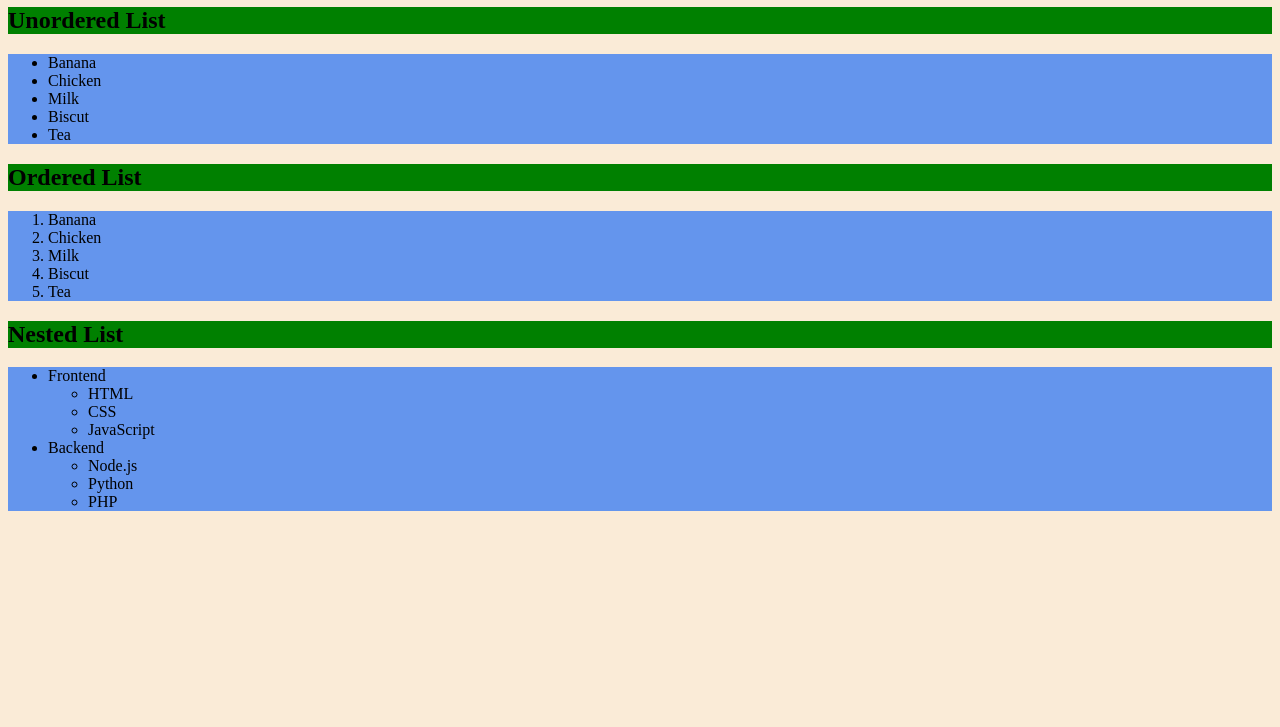
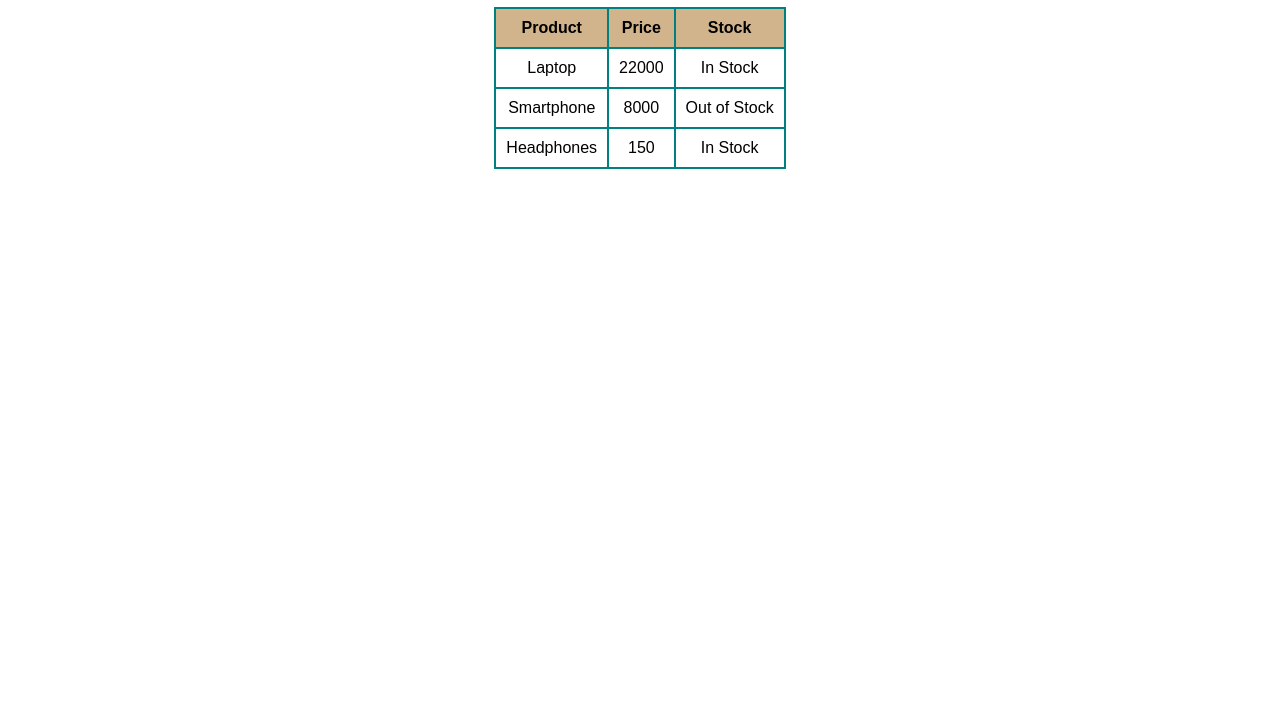
Before and after one commit to lubab-ahamed/List-, a plain HTML site: page index.html in a window 1280 px wide. Shown: the part 73-800 px from the top of the page. Drawn offline with Linux system fonts and the light colour scheme.

Commit message:
first commit

```diff
--- a/index.html
+++ b/index.html
@@ -3,60 +3,52 @@
 <head>
     <meta charset="UTF-8">
     <meta name="viewport" content="width=device-width, initial-scale=1.0">
-    <title>HTML Lists Example</title>
+    <title>Sample Table</title>
     <style>
-        body{
-            background-color: antiquewhite;
+        table {
+
+            border-collapse: collapse;
+            margin: 20px auto;
+            font-family: Arial, sans-serif;
         }
-        h1{
-            background-color: red;
+        th, td {
+            border: 2px solid teal;
+            text-align: center;
+            padding: 10px;
         }
-        h2{
-            background-color: green;
+        th {
+            background-color: tan;
         }
-        ol, ul{
-            background-color: cornflowerblue;
-        }
+
     </style>
 </head>
 <body>
-    <h1>Lists Example</h1>
-
-
-    <h2>Unordered List</h2>
-    <ul>
-        <li>Banana</li>
-        <li>Chicken</li>
-        <li>Milk</li>
-        <li>Biscut</li>
-        <li>Tea</li>
-    </ul>
-
-
-    <h2>Ordered List</h2>
-    <ol>
-        <li>Banana</li>
-        <li>Chicken</li>
-        <li>Milk</li>
-        <li>Biscut</li>
-        <li>Tea</li>
-    </ol>
-
-
-    <h2>Nested List</h2>
-    <ul>
-        <li>Frontend
-            <ul>
-                <li>HTML</li>
-                <li>CSS</li>
-                <li>JavaScript</li>
-            </ul>
-        </li>
-        <li>Backend
-            <ul>
-                <li>Node.js</li>
-                <li>Python</li>
-                <li>PHP</li>
-            </ul>
-        </li>
-    </ul>
+    <h1 style="text-align: center; color: blue;" >Product Information</h1>
+    <table>
+        <thead>
+            <tr>
+                <th>Product</th>
+                <th>Price</th>
+                <th>Stock</th>
+            </tr>
+        </thead>
+        <tbody>
+            <tr>
+                <td>Laptop</td>
+                <td>22000</td>
+                <td>In Stock</td>
+            </tr>
+            <tr>
+                <td>Smartphone</td>
+                <td>8000</td>
+                <td>Out of Stock</td>
+            </tr>
+            <tr>
+                <td>Headphones</td>
+                <td>150</td>
+                <td>In Stock</td>
+            </tr>
+        </tbody>
+    </table>
+</body>
+</html>
```
